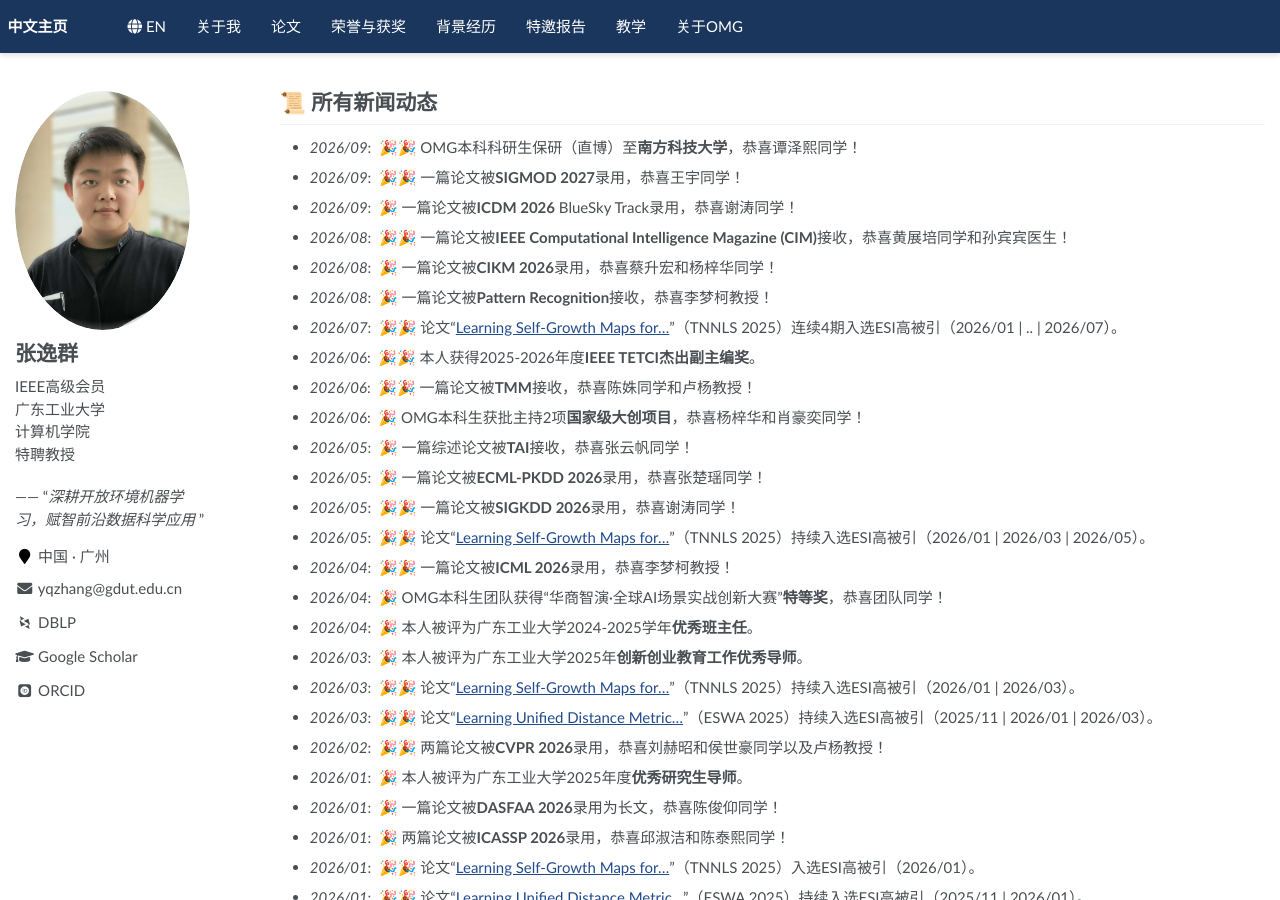
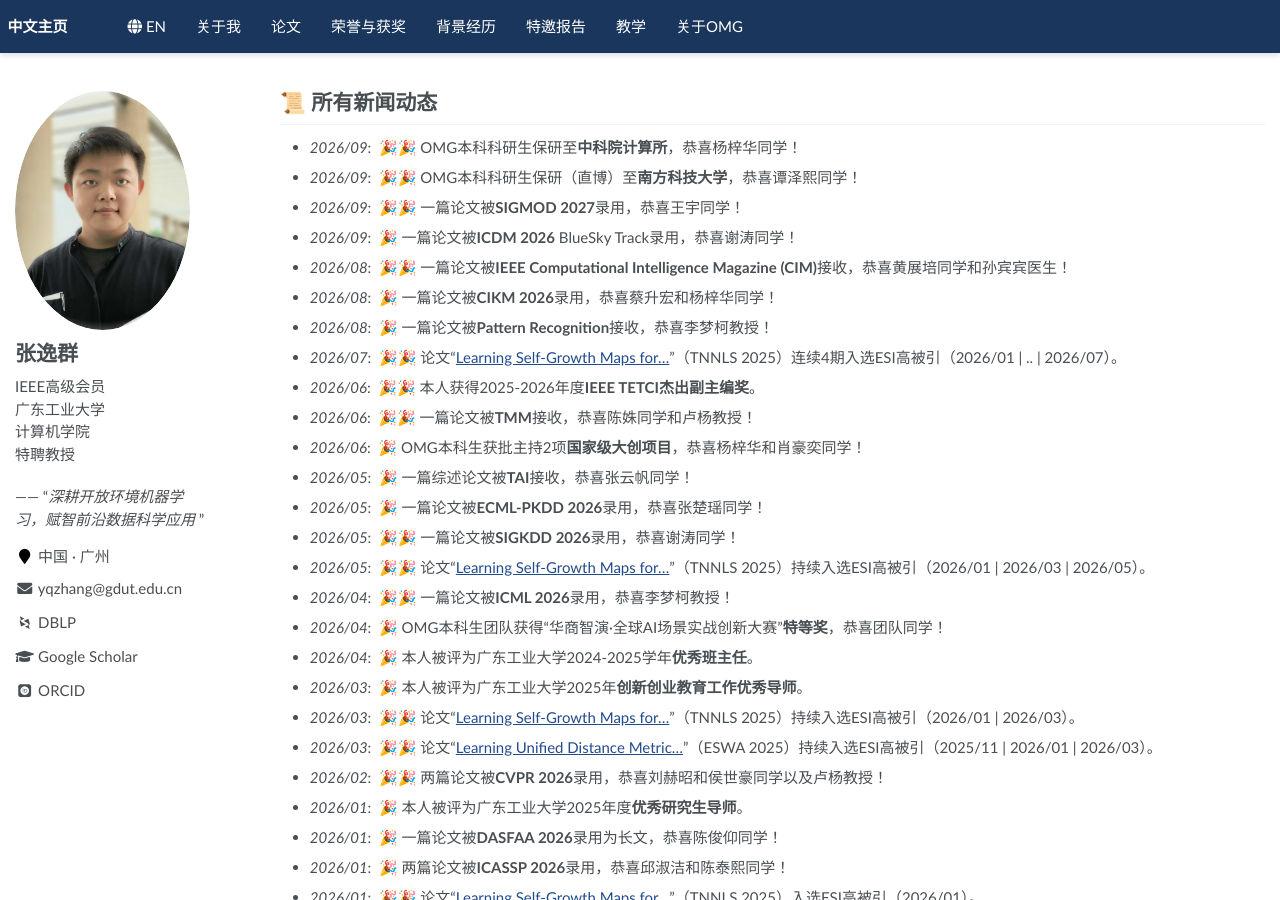
Before and after one commit to yqzhang-Zz/zh-news, a Jekyll site: the page built from _pages/about.md, in a window 1280 px wide and 900 px high. Built offline with Jekyll 4.4.1, drawn with Linux system fonts in a browser that asks for light colours; some web fonts are replaced; a script that is not in the unit is left out; comment, search, counter and statistics services are not loaded.

Commit message:
Update about.md

```diff
--- a/_pages/about.md
+++ b/_pages/about.md
@@ -11,6 +11,7 @@ redirect_from:
 <span class='anchor' id="news"></span>
 
 # 📜 所有新闻动态
+- *2026/09*: &nbsp;🎉🎉 OMG本科科研生保研至**中科院计算所**，恭喜杨梓华同学！
 - *2026/09*: &nbsp;🎉🎉 OMG本科科研生保研（直博）至**南方科技大学**，恭喜谭泽熙同学！
 - *2026/09*: &nbsp;🎉🎉 一篇论文被**SIGMOD 2027**录用，恭喜王宇同学！
 - *2026/09*: &nbsp;🎉 一篇论文被**ICDM 2026** BlueSky Track录用，恭喜谢涛同学！
```
